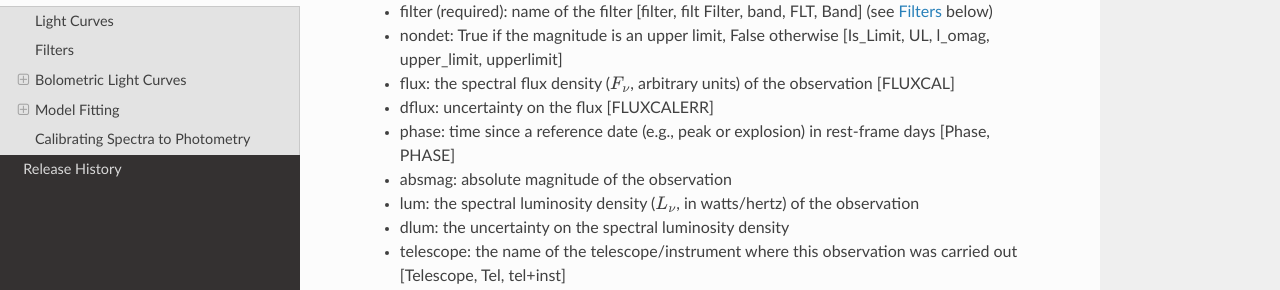
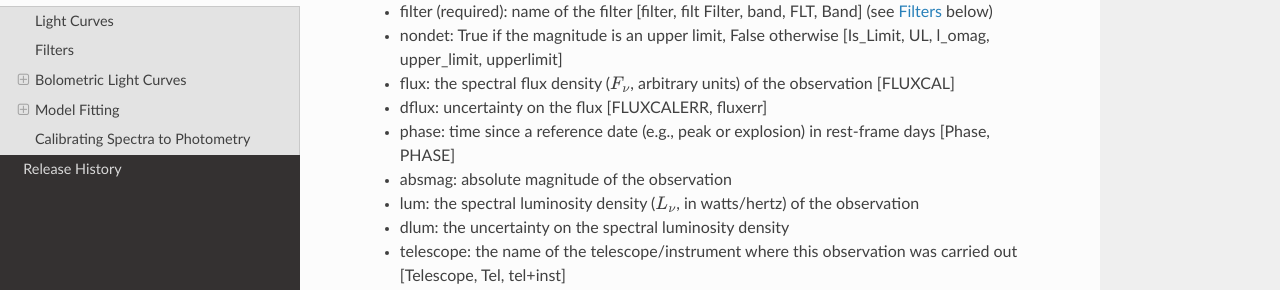
Before and after one commit to griffin-h/lightcurve_fitting, a Sphinx documentation site: the page built from docs/source/usage.rst, in a window 1280 px wide and 900 px high, scrolled down 553 px. Shown: the part 160-450 px from the top of the window. Built offline with Sphinx 7.4.7 and the Read the Docs theme 3.1.0, drawn with Linux system fonts in a browser that asks for light colours; pages that are not in the unit, such as notebooks, are missing from menus; the version number could not be read and is left out.

Commit message:
add fluxerr in usage.rst

```diff
--- a/docs/source/usage.rst
+++ b/docs/source/usage.rst
@@ -26,7 +26,7 @@ The following column names are used by the package, although the light curve can
  * filter (required): name of the filter [filter, filt Filter, band, FLT, Band] (see :ref:`Filters` below)
  * nondet: True if the magnitude is an upper limit, False otherwise [Is_Limit, UL, l_omag, upper_limit, upperlimit]
  * flux: the spectral flux density (:math:`F_ν`, arbitrary units) of the observation [FLUXCAL]
- * dflux: uncertainty on the flux [FLUXCALERR]
+ * dflux: uncertainty on the flux [FLUXCALERR, fluxerr]
  * phase: time since a reference date (e.g., peak or explosion) in rest-frame days [Phase, PHASE]
  * absmag: absolute magnitude of the observation
  * lum: the spectral luminosity density (:math:`L_ν`, in watts/hertz) of the observation
```
